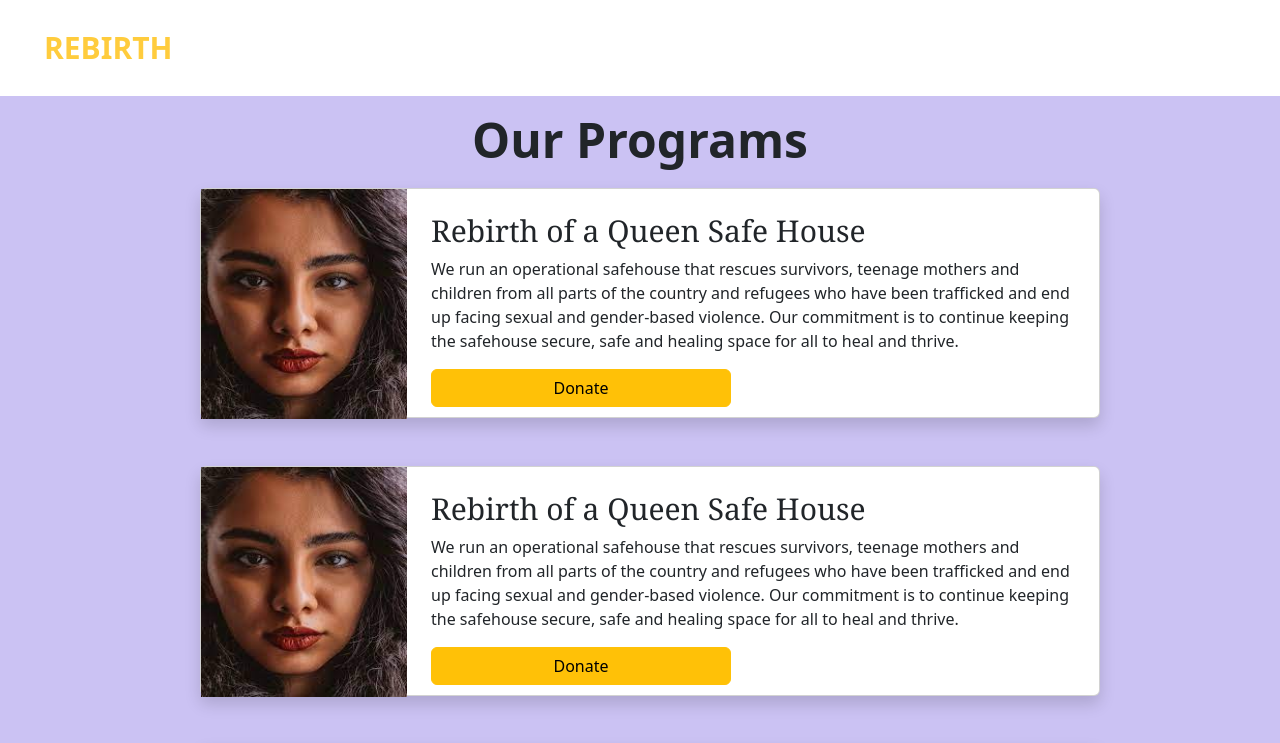
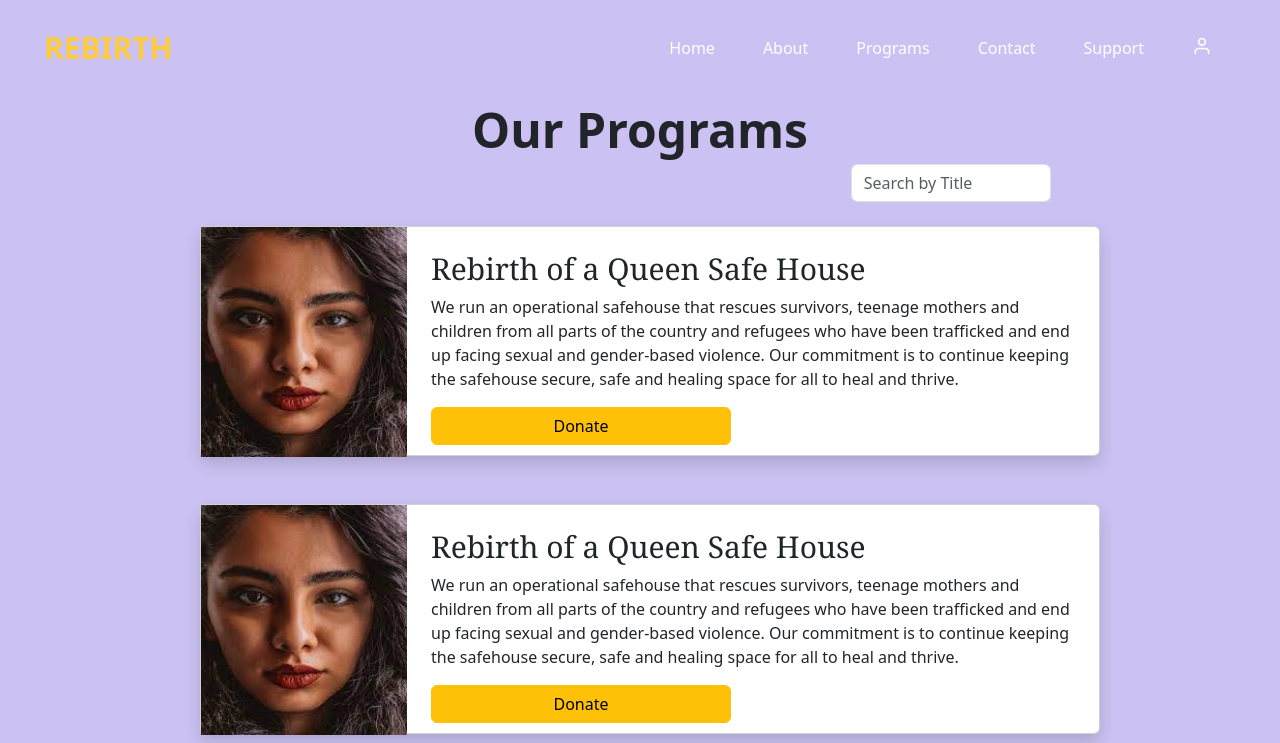
Before and after one commit to Rebirthers-Unite/Rebirth, a React (Vite) app in the folder client/: page /programs in a window 1280 px wide. Shown: the top 743 px of the page. Built offline with nearby package versions, Linux system fonts and the light colour scheme.

Commit message:
add search functionality

```diff
--- a/client/src/components/OurProgramsPage/Programs.jsx
+++ b/client/src/components/OurProgramsPage/Programs.jsx
@@ -5,7 +5,8 @@ import './programs.css'
 export const Programs = () => {
   return (
     <div id='our-programs-page'>
-        <h1 className='font-bold text-5xl' style={{textAlign: 'center'}}>Our Programs</h1>
+        <h1 className='font-bold text-5xl' style={{textAlign: 'center', marginTop:'90px'}}>Our Programs</h1>
+        <input className='form-control border' placeholder='Search by Title' type='text' id='search-input'/>
         <div className='mt-4'>
           <ProgramsCard/>
           <ProgramsCard/>
--- a/client/src/components/OurProgramsPage/programs.css
+++ b/client/src/components/OurProgramsPage/programs.css
@@ -1,6 +1,13 @@
 #our-programs-page{
     background-color: #CBC2F3;
     padding: 20px;
+    margin-top: -100px;
+}
+
+#search-input{
+    width: 200px;
+    margin-left: 67%;
+    margin-top: 10px;
 }
 
 #card-div{
```
